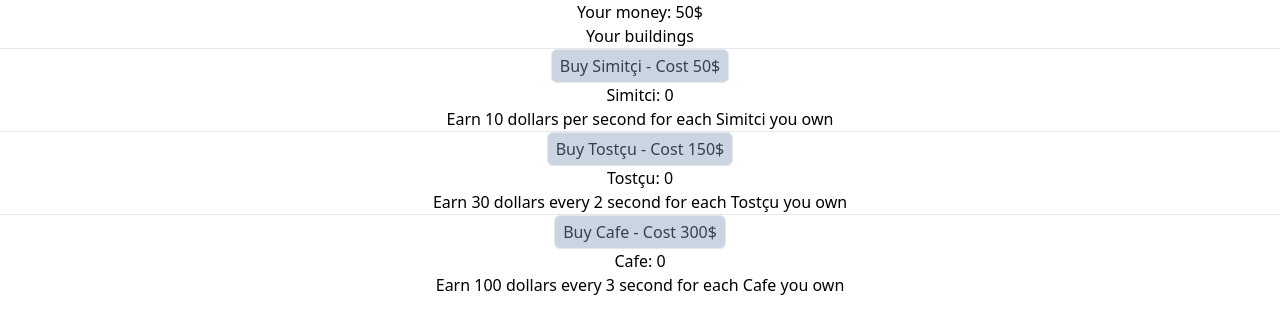
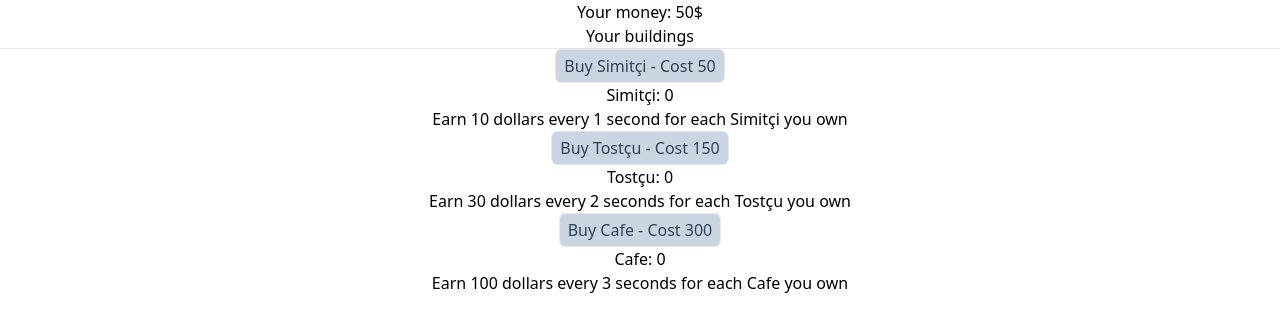
Before and after one commit to ogiboy/idler-game, a Next.js app: page / in a window 1280 px wide. Shown: the top 334 px of the page. Built offline with nearby package versions, Linux system fonts and the light colour scheme.

Commit message:
more dynamic approach

```diff
--- a/src/app/page.js
+++ b/src/app/page.js
@@ -5,50 +5,62 @@ import { useState, useEffect } from 'react'
 const Home = () => {
   const [money, setMoney] = useState(50)
 
-  const [simitci, setSimitci] = useState({
+  const [buildings, setBuildings] = useState([
+    {
+      id: 0,
+      name: 'Simitçi',
       cost: 50,
       number: 0,
       income: 10,
-  })
-  const [tostcu, setTostcu] = useState({
+      duration: 1000,
+    },
+    {
+      id: 1,
+      name: 'Tostçu',
       cost: 150,
       number: 0,
       income: 30,
-  })
-  const [cafe, setCafe] = useState({
+      duration: 2000,
+    },
+    {
+      id: 2,
+      name: 'Cafe',
       cost: 300,
       number: 0,
       income: 100,
-  })
+      duration: 3000,
+    },
+  ])
 
   function checkMoney(cost) {
-    if (money >= cost) return true
-    else return false
+    return money >= cost
+  }
+
+  function handlePurchase(buildingId) {
+    setBuildings((prevBuildings) =>
+      prevBuildings.map((building) => {
+        if (buildingId === building.id && checkMoney(building.cost)) {
+          setMoney((prevMoney) => prevMoney - building.cost)
+          return { ...building, number: building.number + 1 }
+        }
+        return building
+      })
+    )
   }
 
   useEffect(() => {
-    const interval = setInterval(() => {
-      setMoney((prevMoney) => prevMoney + simitci.number * simitci.income)
-    }, 1000)
+    const intervals = buildings.map((building) => {
+      return setInterval(() => {
+        setMoney((prevMoney) => prevMoney + building.number * building.income)
+      }, building.duration)
+    })
 
-    return () => clearInterval(interval)
-  }, [simitci.number])
+    return () => intervals.forEach((interval) => clearInterval(interval))
+  }, [buildings])
 
   useEffect(() => {
-    const interval = setInterval(() => {
-      setMoney((prevMoney) => prevMoney + tostcu.number * tostcu.income)
-    }, 2000)
-
-    return () => clearInterval(interval)
-  }, [tostcu.number])
-
-  useEffect(() => {
-    const interval = setInterval(() => {
-      setMoney((prevMoney) => prevMoney + cafe.number * cafe.income)
-    }, 3000)
-
-    return () => clearInterval(interval)
-  }, [cafe.number])
+    console.log(money)
+  }, [money])
 
   const buttonClasses =
     'border rounded-md bg-slate-300 text-slate-700 py-1 px-2'
@@ -58,62 +70,26 @@ const Home = () => {
       <h1>Your money: {money}$</h1>
       <h2>Your buildings</h2>
       <hr />
-      <div>
+      {buildings.map((building) => {
+        return (
+          <div key={building.id}>
             <button
-          onClick={() => {
-            const isMoneyEnough = checkMoney(simitci.cost)
-            if (isMoneyEnough) {
-              setMoney((prevMoney) => prevMoney - simitci.cost)
-              setSimitci((p) => ({ ...p, number: p.number + 1 }))
-            } else {
-              console.log('Not enough money :(')
-            }
-          }}
+              onClick={() => handlePurchase(building.id)}
               className={buttonClasses}
             >
-          Buy Simitçi - Cost 50$
+              Buy {building.name} - Cost {building.cost}
             </button>
-        <p>Simitci: {simitci.number}</p>
-        <p>Earn 10 dollars per second for each Simitci you own</p>
+            <p>
+              {building.name}: {building.number}
+            </p>
+            <p>
+              Earn {building.income} dollars every {building.duration / 1000}{' '}
+              second{building.duration > 1000 ? 's' : ''} for each{' '}
+              {building.name} you own
+            </p>
           </div>
-      <hr />
-      <div>
-        <button
-          onClick={() => {
-            const isMoneyEnough = checkMoney(tostcu.cost)
-            if (isMoneyEnough) {
-              setMoney((prevMoney) => prevMoney - tostcu.cost)
-              setTostcu((p) => ({ ...p, number: p.number + 1 }))
-            } else {
-              console.log('Not enough money :(')
-            }
-          }}
-          className={buttonClasses}
-        >
-          Buy Tostçu - Cost 150$
-        </button>
-        <p>Tostçu: {tostcu.number}</p>
-        <p>Earn 30 dollars every 2 second for each Tostçu you own</p>
-      </div>
-      <hr />
-      <div>
-        <button
-          onClick={() => {
-            const isMoneyEnough = checkMoney(tostcu.cost)
-            if (isMoneyEnough) {
-              setMoney((prevMoney) => prevMoney - 300)
-              setCafe((p) => p + 1)
-            } else {
-              console.log('Not enough money :(')
-            }
-          }}
-          className={buttonClasses}
-        >
-          Buy Cafe - Cost 300$
-        </button>
-        <p>Cafe: {cafe.number}</p>
-        <p>Earn 100 dollars every 3 second for each Cafe you own</p>
-      </div>
+        )
+      })}
     </div>
   )
 }
--- /dev/null
+++ b/src/components/Vendor.jsx
@@ -0,0 +1,4 @@
+const Vendor = () => {
+  return <div>Vendor</div>
+}
+export default Vendor
```
Lines whose indentation alone changed are shown as unchanged.
